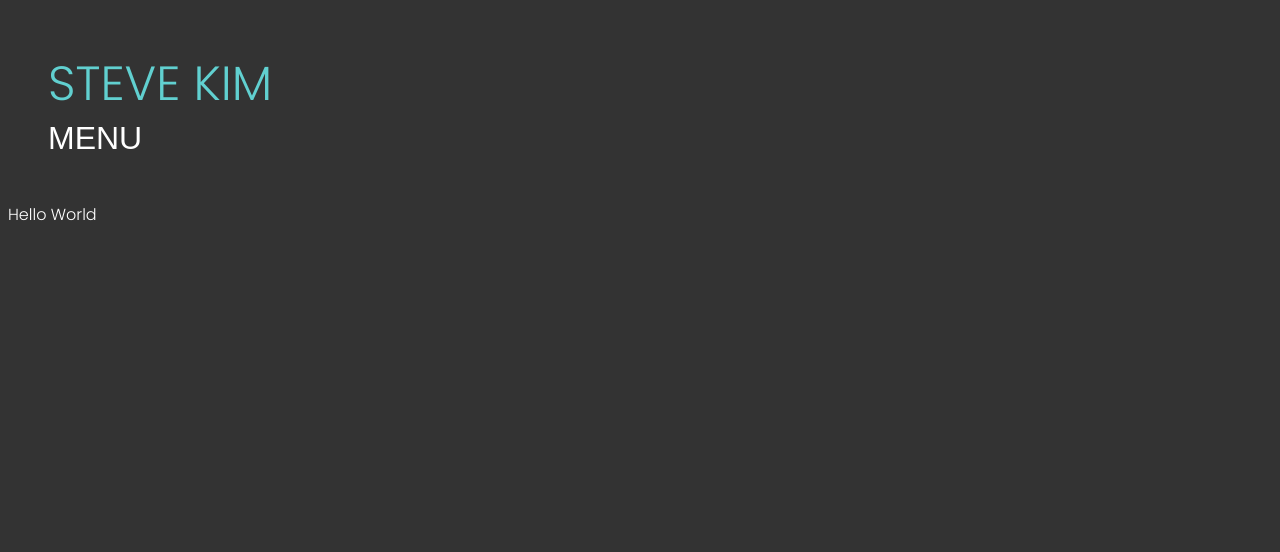
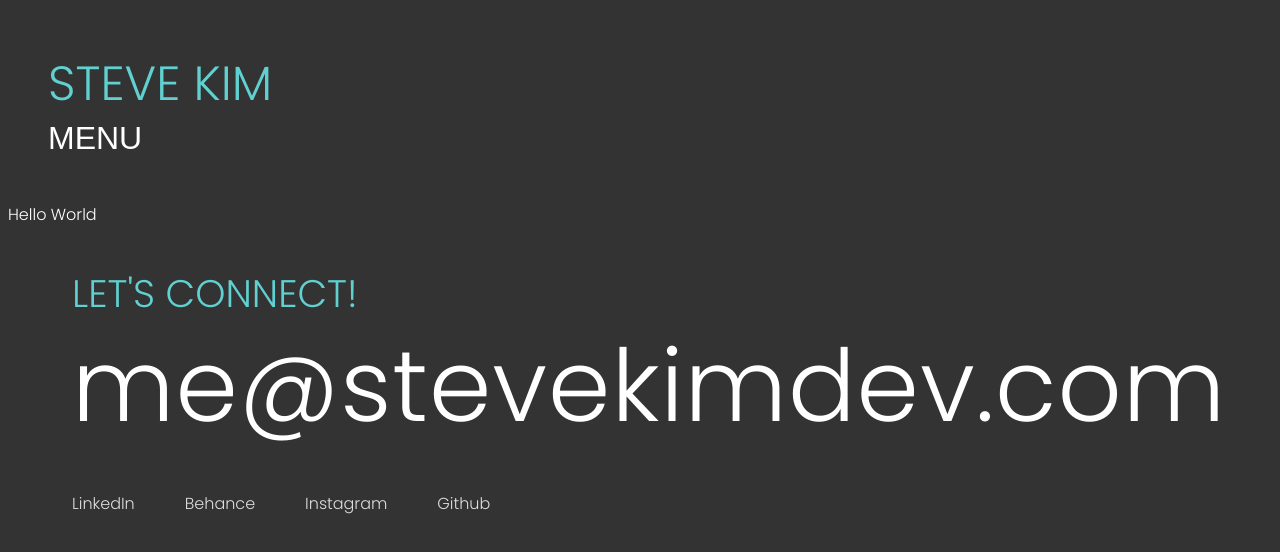
Before and after one commit to SteveKimDev/portfolio_v2.1, a Gatsby site: page / in a window 1280 px wide. Built offline with nearby package versions, Linux system fonts and the light colour scheme; Gatsby itself is replaced by a stand-in of ours.

Commit message:
footer complete

```diff
--- a/package.json
+++ b/package.json
@@ -27,6 +27,8 @@
     "react": "^18.2.0",
     "react-bootstrap": "^2.9.0",
     "react-dom": "^18.2.0",
-    "react-helmet": "^6.1.0"
+    "react-helmet": "^6.1.0",
+    "react-spring": "^9.7.3",
+    "react-waypoint": "^10.3.0"
   }
 }
--- /dev/null
+++ b/src/layout/footer-title.js
@@ -0,0 +1,175 @@
+import React, { useState } from 'react';
+import { Waypoint } from 'react-waypoint';
+import { useSpring, animated } from 'react-spring';
+
+const FooterTitle = () => {
+  const LetsConnect = [
+    'L',
+    'E',
+    'T',
+    "'",
+    'S',
+    'C',
+    'O',
+    'N',
+    'N',
+    'E',
+    'C',
+    'T',
+    '!',
+  ];
+
+  // animation on scroll
+  const [animate, toggle] = useState(false);
+
+  // animation for text
+  const fadeInUp0 = useSpring({
+    opacity: animate ? 1 : 0,
+    translateY: animate ? '0px' : '10px',
+    delay: 100,
+    config: { duration: 500 },
+  });
+
+  const fadeInUp1 = useSpring({
+    opacity: animate ? 1 : 0,
+    translateY: animate ? '0px' : '10px',
+    delay: 200,
+    config: { duration: 500 },
+  });
+
+  const fadeInUp2 = useSpring({
+    opacity: animate ? 1 : 0,
+    translateY: animate ? '0px' : '10px',
+    delay: 300,
+    config: { duration: 500 },
+  });
+
+  const fadeInUp3 = useSpring({
+    opacity: animate ? 1 : 0,
+    translateY: animate ? '0px' : '10px',
+    delay: 400,
+    config: { duration: 500 },
+  });
+
+  const fadeInUp4 = useSpring({
+    opacity: animate ? 1 : 0,
+    translateY: animate ? '0px' : '10px',
+    delay: 500,
+    config: { duration: 500 },
+  });
+
+  const fadeInUp5 = useSpring({
+    opacity: animate ? 1 : 0,
+    translateY: animate ? '0px' : '10px',
+    delay: 600,
+    config: { duration: 500 },
+  });
+
+  const fadeInUp6 = useSpring({
+    opacity: animate ? 1 : 0,
+    translateY: animate ? '0px' : '10px',
+    delay: 700,
+    config: { duration: 500 },
+  });
+
+  const fadeInUp7 = useSpring({
+    opacity: animate ? 1 : 0,
+    translateY: animate ? '0px' : '10px',
+    delay: 800,
+    config: { duration: 500 },
+  });
+
+  const fadeInUp8 = useSpring({
+    opacity: animate ? 1 : 0,
+    translateY: animate ? '0px' : '10px',
+    delay: 900,
+    config: { duration: 500 },
+  });
+
+  const fadeInUp9 = useSpring({
+    opacity: animate ? 1 : 0,
+    translateY: animate ? '0px' : '10px',
+    delay: 1000,
+    config: { duration: 500 },
+  });
+
+  const fadeInUp10 = useSpring({
+    opacity: animate ? 1 : 0,
+    translateY: animate ? '0px' : '10px',
+    delay: 1100,
+    config: { duration: 500 },
+  });
+
+  const fadeInUp11 = useSpring({
+    opacity: animate ? 1 : 0,
+    translateY: animate ? '0px' : '10px',
+    delay: 1200,
+    config: { duration: 500 },
+  });
+
+  const fadeInUp12 = useSpring({
+    opacity: animate ? 1 : 0,
+    translateY: animate ? '0px' : '10px',
+    delay: 1300,
+    config: { duration: 500 },
+  });
+
+  return (
+    <div className='title-section'>
+      <Waypoint
+        bottomOffset='0%'
+        onEnter={() => {
+          if (!animate) toggle(true);
+        }}
+      />
+      <div className='title-line'>
+        {/* Let's */}
+        <animated.p style={fadeInUp0} className='green-text'>
+          {LetsConnect[0]}
+        </animated.p>
+        <animated.p style={fadeInUp1} className='green-text'>
+          {LetsConnect[1]}
+        </animated.p>
+        <animated.p style={fadeInUp2} className='green-text'>
+          {LetsConnect[2]}
+        </animated.p>
+        <animated.p style={fadeInUp3} className='green-text'>
+          {LetsConnect[3]}
+        </animated.p>
+        <animated.p style={fadeInUp4} className='green-text space'>
+          {LetsConnect[4]}
+        </animated.p>
+      </div>
+
+      <div className='title-line'>
+        {/* Connect */}
+        <animated.p style={fadeInUp5} className='green-text'>
+          {LetsConnect[5]}
+        </animated.p>
+        <animated.p style={fadeInUp6} className='green-text'>
+          {LetsConnect[6]}
+        </animated.p>
+        <animated.p style={fadeInUp7} className='green-text'>
+          {LetsConnect[7]}
+        </animated.p>
+        <animated.p style={fadeInUp8} className='green-text'>
+          {LetsConnect[8]}
+        </animated.p>
+        <animated.p style={fadeInUp9} className='green-text'>
+          {LetsConnect[9]}
+        </animated.p>
+        <animated.p style={fadeInUp10} className='green-text'>
+          {LetsConnect[10]}
+        </animated.p>
+        <animated.p style={fadeInUp11} className='green-text'>
+          {LetsConnect[11]}
+        </animated.p>
+        <animated.p style={fadeInUp12} className='green-text'>
+          {LetsConnect[12]}
+        </animated.p>
+      </div>
+    </div>
+  );
+};
+
+export default FooterTitle;
--- /dev/null
+++ b/src/layout/footer.js
@@ -0,0 +1,108 @@
+import React, { useState } from 'react';
+import { Waypoint } from 'react-waypoint';
+import { useSpring, animated } from 'react-spring';
+
+import FooterTitle from './footer-title';
+
+// image hover animation
+const calc = (x, y) => [
+  -(y - window.innerHeight / 2) / 75,
+  (x - window.innerWidth / 2) / 75,
+  1,
+];
+const trans = (x, y, s) =>
+  `perspective(600px) rotateX(${x}deg) rotateY(${y}deg) scale(${s})`;
+
+const FooterSection = () => {
+  // image hover animation
+  const [props, set] = useSpring(() => ({
+    xys: [0, 0, 1],
+    config: { mass: 5, tension: 350, friction: 40 },
+  }));
+
+  // animation on scroll
+  const [animate, toggle] = useState(false);
+
+  // Animation for Text
+  const fadeInUp1 = useSpring({
+    opacity: animate ? 1 : 0,
+    translateY: animate ? '0px' : '10px',
+    config: { duration: 1000 },
+  });
+
+  const fadeInUp2 = useSpring({
+    opacity: animate ? 1 : 0,
+    translateY: animate ? '0px' : '10px',
+    delay: 500,
+    config: { duration: 1000 },
+  });
+
+  return (
+    <div id='Footer' className='footer-section'>
+      <Waypoint
+        bottomOffset='20%'
+        onEnter={() => {
+          if (!animate) toggle(true);
+        }}
+      />
+
+      {/* Title */}
+      <FooterTitle />
+
+      {/* Email */}
+      <animated.div
+        onMouseMove={({ clientX: x, clientY: y }) => set({ xys: calc(x, y) })}
+        onMouseLeave={() => set({ xys: [0, 0, 1] })}
+        style={{
+          transform: props.xys.to(trans),
+          ...fadeInUp1,
+        }}
+        className='relative email-div'
+      >
+        <a href='mailto:stevekimdev.com'>me@stevekimdev.com</a>
+      </animated.div>
+
+      {/* Social Links */}
+      <animated.div style={fadeInUp2} className='social-div'>
+        <span className='social-span'>
+          <a
+            href='https://www.linkedin.com/in/stevekimdev'
+            target='_blank'
+            rel='noreferrer'
+          >
+            LinkedIn
+          </a>
+        </span>
+        <span className='social-span'>
+          <a
+            href='https://www.behance.net/stevekimdev'
+            target='_blank'
+            rel='noreferrer'
+          >
+            Behance
+          </a>
+        </span>
+        <span className='social-span'>
+          <a
+            href='https://www.instagram.com/stevekimdev'
+            target='_blank'
+            rel='noreferrer'
+          >
+            Instagram
+          </a>
+        </span>
+        <span className='social-span'>
+          <a
+            href='https://github.com/SteveKimDev'
+            target='_blank'
+            rel='noreferrer'
+          >
+            Github
+          </a>
+        </span>
+      </animated.div>
+    </div>
+  );
+};
+
+export default FooterSection;
--- a/src/layout/layout.js
+++ b/src/layout/layout.js
@@ -1,7 +1,7 @@
 import * as React from 'react';
 
 import Header from './header';
-// import Footer from './footer';
+import Footer from './footer';
 
 import './styles/layout.css';
 
@@ -10,7 +10,7 @@ const Layout = ({ children }) => {
     <div>
       <Header />
       <main>{children}</main>
-      {/* <Footer /> */}
+      <Footer />
     </div>
   );
 };
--- a/src/layout/styles/layout.css
+++ b/src/layout/styles/layout.css
@@ -245,3 +245,126 @@ a:hover {
     font-size: 1rem;
   }
 }
+
+/* Footer Section */
+.footer-section {
+  margin: 0 5vw 100px;
+}
+
+.space::after {
+  content: ' ';
+  white-space: pre;
+}
+
+.title-section,
+.title-line {
+  display: flex;
+}
+
+.title-line p {
+  font-size: 3vw;
+  text-transform: uppercase;
+}
+
+.email-div {
+  font-size: 7.83vw;
+  letter-spacing: 1px;
+  margin-top: -50px;
+}
+
+.email-div a::after {
+  position: absolute;
+  bottom: 20px;
+  left: 0;
+  content: ' ';
+  background-color: #ffffff;
+  height: 0px;
+  width: 0px;
+  z-index: 100;
+  transition: width 0.5s linear;
+}
+
+.email-div a:hover::after {
+  height: 5px;
+  width: 100%;
+}
+
+.social-div {
+  margin-top: 30px;
+}
+
+.social-span {
+  margin-right: 50px;
+  position: relative;
+}
+
+.social-span a {
+  color: #dddddd;
+}
+.social-span a::after {
+  position: absolute;
+  bottom: -3px;
+  left: 0;
+  content: ' ';
+  background-color: #dddddd;
+  height: 0px;
+  width: 0px;
+  z-index: 100;
+  transition: width 0.3s linear;
+}
+.social-span a:hover::after {
+  height: 1px;
+  width: 100%;
+}
+
+@media (max-width: 1199px) {
+  .email-div {
+    margin-top: -30px;
+  }
+}
+
+@media (max-width: 991px) {
+  .footer-section {
+    margin: 0 40px 100px;
+  }
+  .email-div {
+    font-size: 7.7vw;
+    margin-top: -20px;
+  }
+  .email-div a::after {
+    bottom: 5px;
+  }
+  .email-div a:hover::after {
+    height: 3px;
+  }
+}
+
+@media (max-width: 575px) {
+  .footer-section {
+    margin: 0 25px 50px;
+  }
+  .title-section {
+    display: block;
+  }
+  .title-line p {
+    font-size: 7vw;
+    line-height: 50%;
+  }
+  .email-div {
+    font-size: 7vw;
+    margin-top: 0;
+    text-align: center;
+  }
+  .email-div a::after {
+    bottom: 0;
+  }
+  .social-div {
+    display: block;
+    margin: 30px auto 0;
+    text-align: center;
+  }
+  .social-span {
+    font-size: 0.9rem;
+    margin: 0 12px;
+  }
+}
```
Also changed, not shown: 1 other file.
